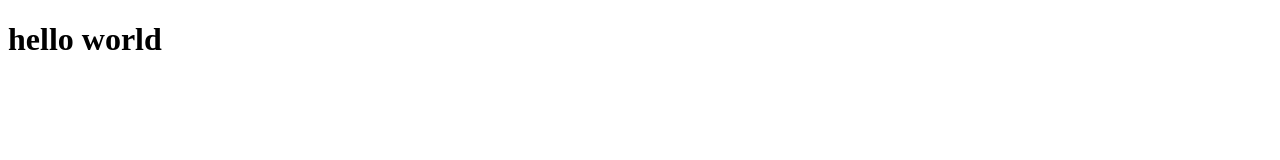
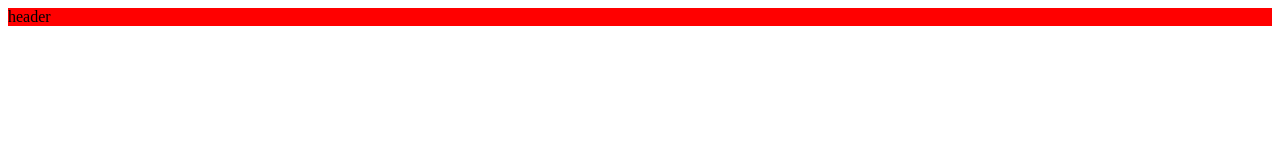
Before and after one commit to Diana8282/test3, a plain HTML site: page index.html in a window 1280 px wide. Drawn offline with Linux system fonts and the light colour scheme.

Commit message:
added_new_change

```diff
--- a/index.html
+++ b/index.html
@@ -7,8 +7,8 @@
     <link rel="stylesheet" href="style.css">
 </head>
 <body>
-    <h1>
-        hello world
-    </h1>
+    <header>
+        header
+    </header>
 </body>
 </html>
--- a/style.css
+++ b/style.css
@@ -1,3 +1,3 @@
-body{
-
+header{
+    background-color: red;
 }
```
